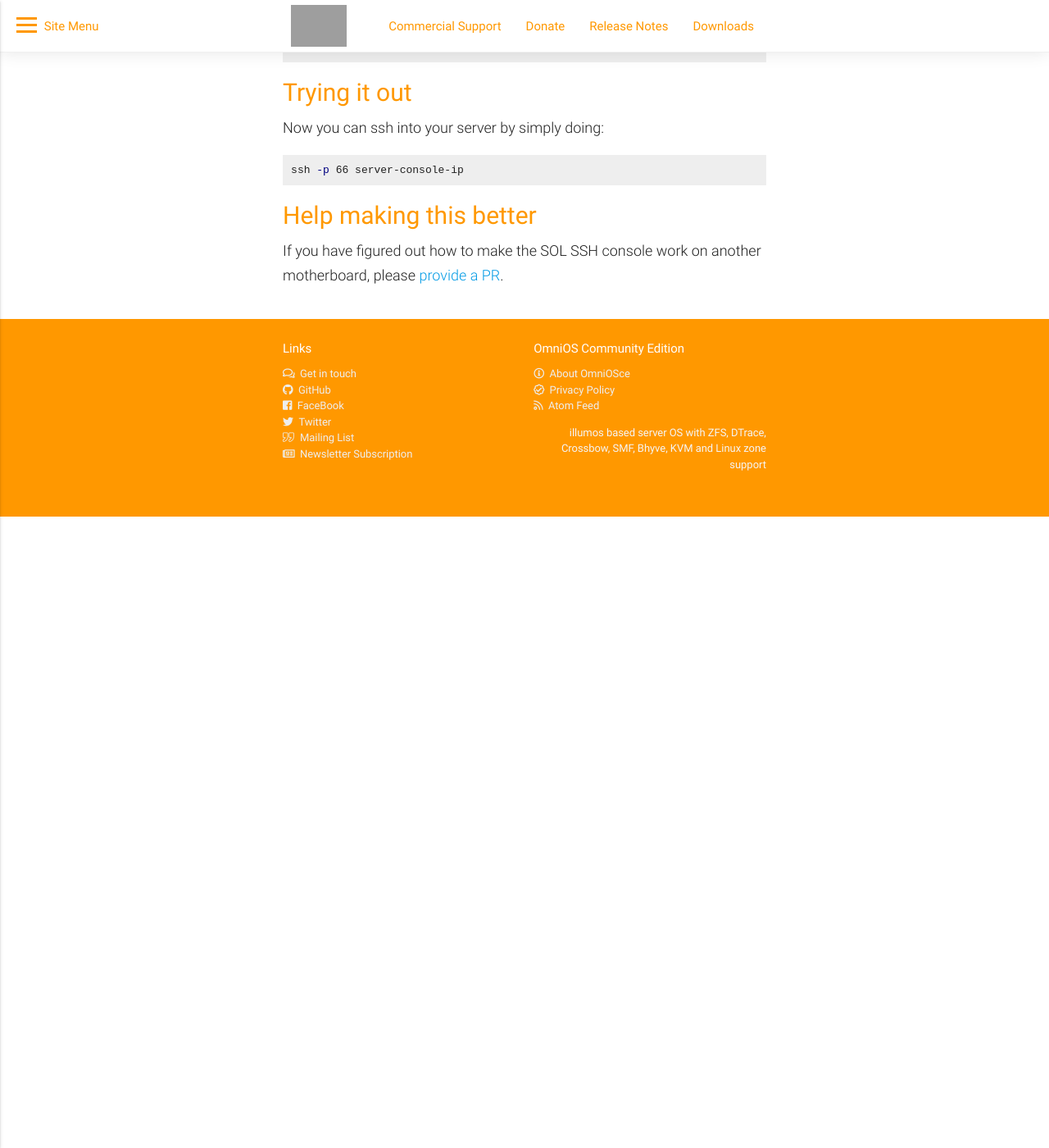
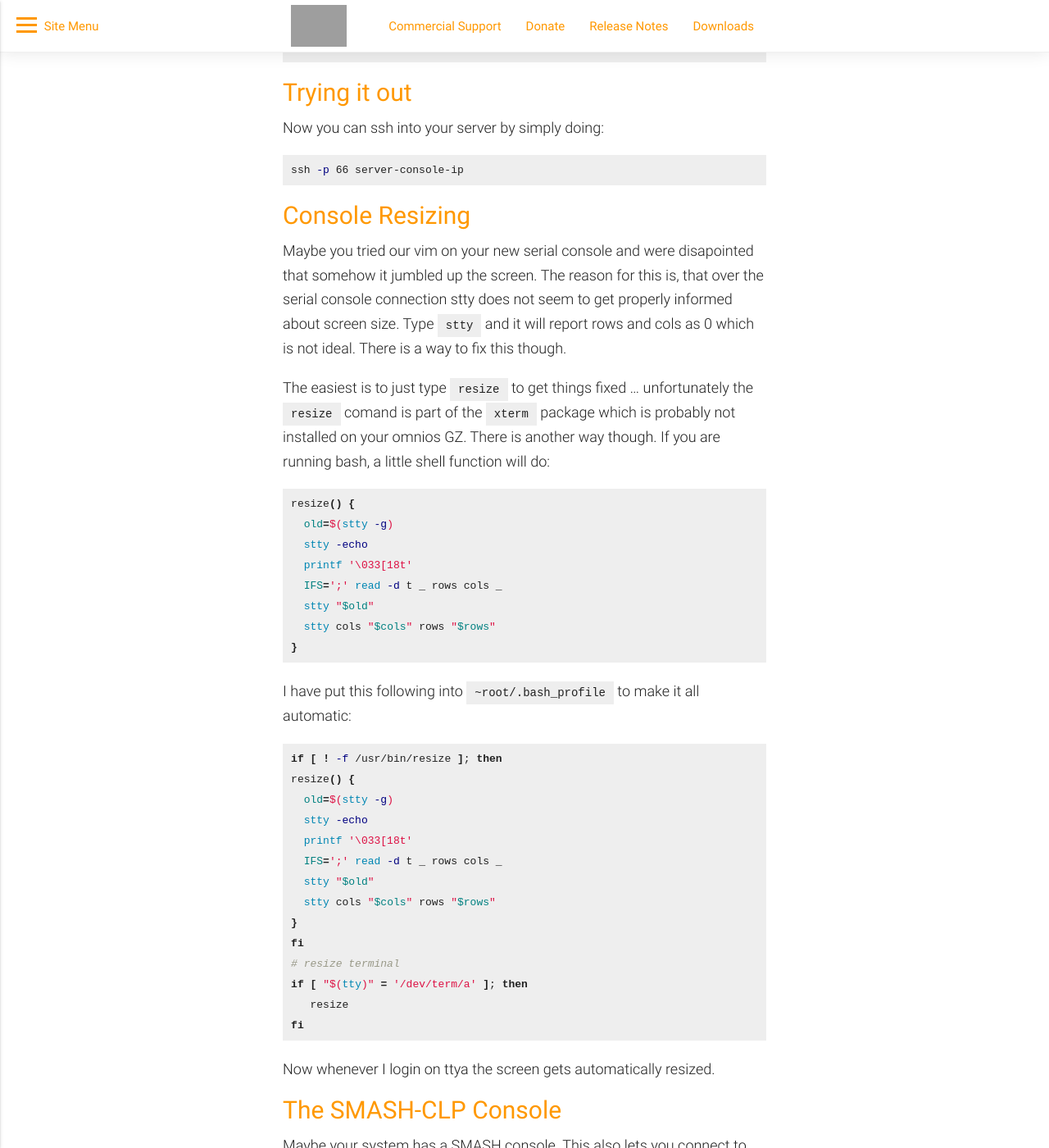
Before and after one commit to omniosorg/omniosorg.github.io, a Jekyll site: the page built from _docs/setup/serial_console.md, in a window 1280 px wide and 1400 px high, scrolled down 4053 px. Shown: the whole window at 82% size. Built offline with Jekyll 4.4.1, drawn with Linux system fonts in a browser that asks for light colours; comment, search, counter and statistics services are not loaded; before the commit the page ends 4683 px from its top, so only the background shows below that; some of the changed text lies outside the part shown; grey boxes are pictures that could not be loaded.

Commit message:
add information about resizing and SMASH

````diff
--- a/_docs/setup/serial_console.md
+++ b/_docs/setup/serial_console.md
@@ -53,7 +53,7 @@ add ttya
 select svc:/system/console-login:ttya
 addpg ttymon application
 setprop ttymon/device = astring: /dev/term/a
-setprop ttymon/terminal_type = astring: vt100
+setprop ttymon/terminal_type = astring: xterm
 setprop ttymon/label = astring: ttya
 setprop ttymon/modules = astring: ldterm,ttcompat
 setprop ttymon/nohangup = boolean: true
@@ -103,6 +103,64 @@ Now you can ssh into your server by simply doing:
 ssh -p 66 server-console-ip
 ```
 
+## Console Resizing
+
+Maybe you tried our vim on your new serial console and were disapointed that
+somehow it jumbled up the screen. The reason for this is, that over the
+serial console connection stty does not seem to get properly informed about
+screen size. Type `stty` and it will report rows and cols as 0 which is not
+ideal. There is a way to fix this though.
+
+The easiest is to just type `resize` to get things fixed ... unfortunately
+the `resize` comand is part of the `xterm` package which is probably not
+installed on your omnios GZ. There is another way though. If you are running
+bash, a little shell function will do:
+
+```bash
+resize() {
+  old=$(stty -g)
+  stty -echo
+  printf '\033[18t'
+  IFS=';' read -d t _ rows cols _
+  stty "$old"
+  stty cols "$cols" rows "$rows"
+}
+```
+
+I have put this following into `~root/.bash_profile` to make it all
+automatic:
+
+```bash
+if [ ! -f /usr/bin/resize ]; then
+resize() {
+  old=$(stty -g)
+  stty -echo
+  printf '\033[18t'
+  IFS=';' read -d t _ rows cols _
+  stty "$old"
+  stty cols "$cols" rows "$rows"
+}
+fi
+# resize terminal
+if [ "$(tty)" = '/dev/term/a' ]; then
+   resize
+fi
+```
+
+Now whenever I login on ttya the screen gets automatically resized.
+
+## The SMASH-CLP Console
+
+Maybe your system has a SMASH console. This also lets you connect to the
+serial port. Just type:
+
+```console
+start /system1/sol1
+```
+
+to get started and `^.` to disconnect. (`^` is not the control key, but the
+little hat above the `6` key on a US keyboard).
+
 ## Help making this better
 
 If you have figured out how to make the SOL SSH console work on another
````
Also changed, not shown: other parts of _docs/setup/serial_console.md (+2 -2 lines).
